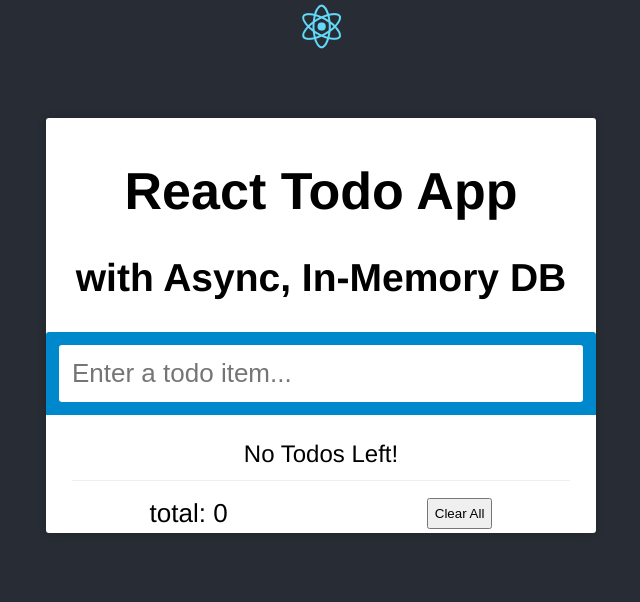
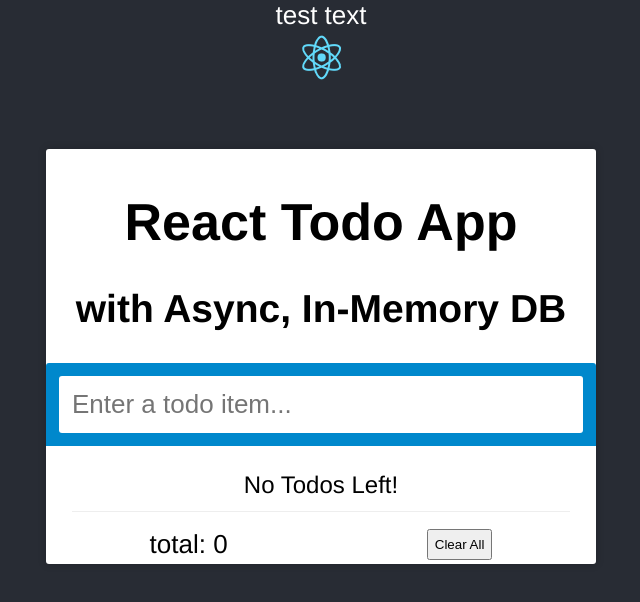
Before and after one commit to JamieVaughn/react-todo, a React (Create React App) app: page / in a window 1280 px wide. Shown: the top 602 px of the page, without its empty margins (319-959 px from the left). Built offline with nearby package versions, Linux system fonts and the light colour scheme.

Commit message:
remove tests, add test text

```diff
--- a/src/App.js
+++ b/src/App.js
@@ -9,6 +9,7 @@
   return (
     <div className="App">
       <header className="App-header">
+        test text
         <img src={logo} className="App-logo" alt="logo" />
         <TodoApp />
       </header>
```
Also changed, not shown: 1 other file (tests, documents, lock files or other folders).
